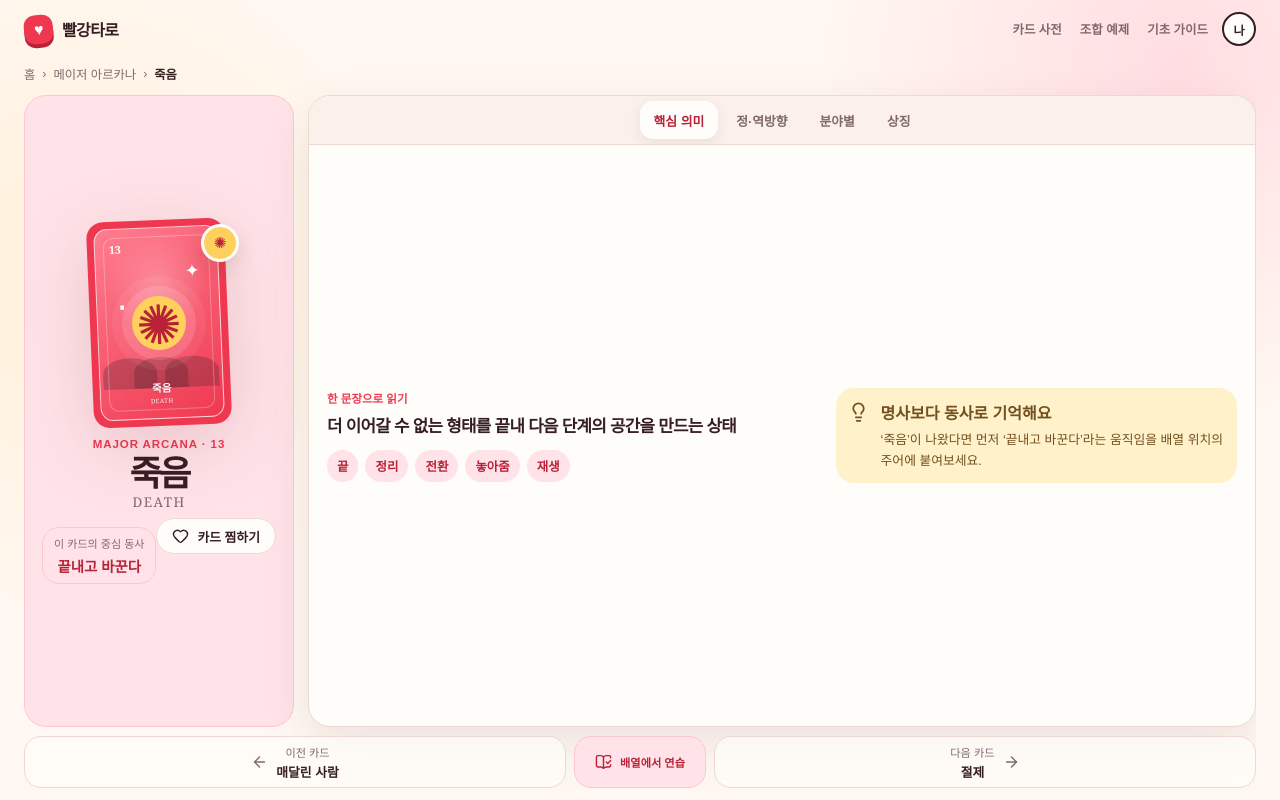
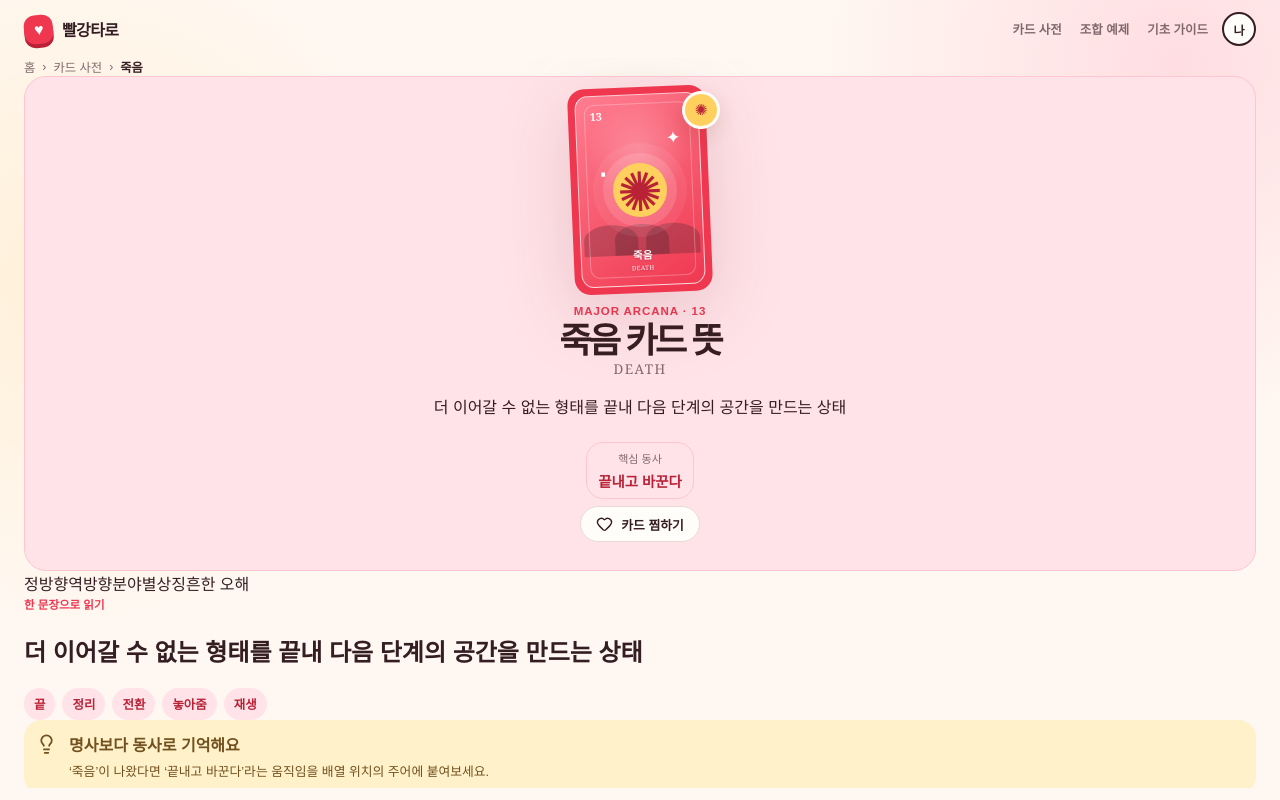
Before and after one commit to startedfrom/red-tarot-learning, a Next.js app: page /cards/death in a window 1280 px wide. Built offline with nearby package versions, Linux system fonts and the light colour scheme.

Commit message:
feat: publish long-form card meanings

```diff
--- a/app/cards/[cardId]/page.tsx
+++ b/app/cards/[cardId]/page.tsx
@@ -1,39 +1,28 @@
 import type { Metadata } from "next";
-import Link from "next/link";
+import { notFound } from "next/navigation";
 import { AppShell } from "../../components/AppShell";
 import { CardDetail } from "../../components/CardDetail";
-import { getCard } from "../../data/cards";
+import { allCards, getCard } from "../../data/cards";
 
-export const metadata: Metadata = {
-  title: "카드 상세",
-};
+type Props = { params: Promise<{ cardId: string }> };
 
-export default async function CardPage({
-  params,
-}: {
-  params: Promise<{ cardId: string }>;
-}) {
+export function generateStaticParams() {
+  return allCards.map((card) => ({ cardId: card.id }));
+}
+
+export async function generateMetadata({ params }: Props): Promise<Metadata> {
   const { cardId } = await params;
   const card = getCard(cardId);
+  if (!card) return { title: "카드를 찾지 못했어요", robots: { index: false, follow: false } };
 
-  if (!card) {
-    return (
-      <AppShell active="cards">
-        <section className="empty-state">
-          <span aria-hidden="true">?</span>
-          <h1>카드를 찾지 못했어요</h1>
-          <p>주소가 바뀌었거나 아직 준비되지 않은 카드예요.</p>
-          <Link className="primary-button" href="/cards/the-fool">
-            바보 카드부터 보기
-          </Link>
-        </section>
-      </AppShell>
-    );
-  }
+  const title = `${card.nameKo} 카드 뜻 — 정방향·역방향·분야별 해석`;
+  const description = `${card.nameKo}(${card.nameEn})의 핵심 동사 ${card.coreVerb}, 정방향과 역방향, 연애·재물·건강 의미를 근거부터 알아보세요.`;
+  return { title, description, alternates: { canonical: `/cards/${card.id}` }, openGraph: { title, description, type: "article" } };
+}
 
-  return (
-    <AppShell active="cards">
-      <CardDetail card={card} />
-    </AppShell>
-  );
+export default async function CardPage({ params }: Props) {
+  const { cardId } = await params;
+  const card = getCard(cardId);
+  if (!card) notFound();
+  return <AppShell active="cards"><CardDetail card={card} /></AppShell>;
 }
--- a/app/components/CardDetail.tsx
+++ b/app/components/CardDetail.tsx
@@ -1,303 +1,67 @@
-"use client";
-
-import {
-  ArrowLeft,
-  ArrowRight,
-  Bookmark,
-  BookOpenCheck,
-  Heart,
-  Lightbulb,
-} from "lucide-react";
+import { ArrowLeft, ArrowRight, BookOpenCheck, Lightbulb } from "lucide-react";
 import Link from "next/link";
-import { useEffect, useRef, useState } from "react";
-import { allCards, type Category, type TarotCard } from "../data/cards";
-import {
-  safeReadProgress,
-  safeWriteProgress,
-  toggleFavorite,
-} from "../lib/progress";
+import { allCards, type TarotCard } from "../data/cards";
+import { publicReadings } from "../lib/public-content";
+import { FavoriteButton } from "./FavoriteButton";
+import { LongFormContents } from "./LongFormContents";
 import { SafetyNote } from "./SafetyNote";
 import { TarotCardVisual } from "./TarotCardVisual";
 
-const tabs = ["핵심 의미", "정·역방향", "분야별", "상징"] as const;
-const categories: { id: Category; label: string }[] = [
-  { id: "love", label: "연애" },
-  { id: "money", label: "재물" },
-  { id: "health", label: "건강" },
-];
+const categoryLabels = { love: "연애", money: "재물", health: "건강" } as const;
 
 export function CardDetail({ card }: { card: TarotCard }) {
-  const [activeTab, setActiveTab] = useState(0);
-  const [category, setCategory] = useState<Category>("love");
-  const [favorite, setFavorite] = useState(false);
-  const [saveMessage, setSaveMessage] = useState("");
-  const tabRefs = useRef<Array<HTMLButtonElement | null>>([]);
   const cardIndex = allCards.findIndex((item) => item.id === card.id);
-  const previousCard =
-    allCards[(cardIndex - 1 + allCards.length) % allCards.length];
+  const previousCard = allCards[(cardIndex - 1 + allCards.length) % allCards.length];
   const nextCard = allCards[(cardIndex + 1) % allCards.length];
-
-  useEffect(() => {
-    const timer = window.setTimeout(() => {
-      try {
-        const progress = safeReadProgress(window.localStorage);
-        setFavorite(progress.favoriteCardIds.includes(card.id));
-      } catch {
-        setSaveMessage("이 브라우저에서는 즐겨찾기를 저장할 수 없어요.");
-      }
-    }, 0);
-
-    return () => window.clearTimeout(timer);
-  }, [card.id]);
-
-  function handleFavorite() {
-    let storage: Storage | undefined;
-    try {
-      storage = window.localStorage;
-    } catch {
-      setSaveMessage("이 브라우저에서는 즐겨찾기를 저장할 수 없어요.");
-      return;
-    }
-
-    const current = safeReadProgress(storage);
-    const next = toggleFavorite(current, card.id);
-    const saved = safeWriteProgress(storage, next);
-    setFavorite(next.favoriteCardIds.includes(card.id));
-    setSaveMessage(saved ? "즐겨찾기를 업데이트했어요." : "즐겨찾기를 저장하지 못했어요.");
-  }
-
-  function handleTabKeyDown(event: React.KeyboardEvent<HTMLButtonElement>) {
-    let nextIndex = activeTab;
-
-    if (event.key === "ArrowRight") nextIndex = (activeTab + 1) % tabs.length;
-    else if (event.key === "ArrowLeft")
-      nextIndex = (activeTab - 1 + tabs.length) % tabs.length;
-    else if (event.key === "Home") nextIndex = 0;
-    else if (event.key === "End") nextIndex = tabs.length - 1;
-    else return;
-
-    event.preventDefault();
-    setActiveTab(nextIndex);
-    tabRefs.current[nextIndex]?.focus();
-  }
+  const relatedReadings = publicReadings
+    .filter((reading) => reading.cards.some((item) => item.cardId === card.id))
+    .slice(0, 3);
 
   return (
-    <article className="card-detail">
-      <div className="detail-breadcrumb">
-        <Link href="/">홈</Link>
-        <span aria-hidden="true">›</span>
-        <span>{card.arcana === "major" ? "메이저 아르카나" : "마이너 아르카나"}</span>
-        <span aria-hidden="true">›</span>
-        <strong>{card.nameKo}</strong>
+    <article className="card-article">
+      <div className="detail-breadcrumb"><Link href="/">홈</Link><span aria-hidden="true">›</span><Link href="/cards">카드 사전</Link><span aria-hidden="true">›</span><strong>{card.nameKo}</strong></div>
+
+      <header className="card-detail-hero">
+        <div className="detail-visual-wrap"><TarotCardVisual card={card} size="large" priority /><span className="detail-sticker" aria-hidden="true">{card.visual.glyph}</span></div>
+        <div className="detail-heading">
+          <span className="eyebrow">{card.arcana === "major" ? "MAJOR ARCANA" : "MINOR ARCANA"} · {card.number}</span>
+          <h1>{card.nameKo} 카드 뜻</h1>
+          <p className="english-name">{card.nameEn}</p>
+          <p className="card-answer">{card.coreMeaning}</p>
+          <div className="verb-card"><span>핵심 동사</span><strong>{card.coreVerb}</strong></div>
+          <FavoriteButton cardId={card.id} />
+        </div>
+      </header>
+
+      <LongFormContents label={`${card.nameKo} 카드 설명 목차`} links={[
+        { href: "#upright", label: "정방향" },
+        { href: "#reversed", label: "역방향" },
+        { href: "#categories", label: "분야별" },
+        { href: "#symbols", label: "상징" },
+        { href: "#mistakes", label: "흔한 오해" },
+      ]} />
+
+      <section className="meaning-summary article-section">
+        <span className="panel-label">한 문장으로 읽기</span>
+        <h2>{card.coreMeaning}</h2>
+        <div className="keyword-list">{card.keywords.map((keyword) => <span key={keyword}>{keyword}</span>)}</div>
+        <aside className="reading-tip"><Lightbulb aria-hidden="true" /><div><strong>명사보다 동사로 기억해요</strong><p>‘{card.nameKo}’이 나왔다면 ‘{card.coreVerb}’라는 움직임을 배열 위치의 주어에 붙여보세요.</p></div></aside>
+      </section>
+
+      <div className="orientation-grid article-section-group">
+        <section className="orientation-card" id="upright"><span className="soft-pill">정방향</span><h2>{card.upright.summary}</h2><h3>잘 표현될 때</h3><ul>{card.upright.positive.map((item) => <li key={item}>{item}</li>)}</ul><h3>주의할 점</h3><ul>{card.upright.caution.map((item) => <li key={item}>{item}</li>)}</ul></section>
+        <section className="orientation-card reversed-card" id="reversed"><span className="dark-pill">역방향 · {card.reversed.mode}</span><h2>{card.reversed.summary}</h2><h3>다시 볼 가능성</h3><ul>{card.reversed.positive.map((item) => <li key={item}>{item}</li>)}</ul><h3>주의할 점</h3><ul>{card.reversed.caution.map((item) => <li key={item}>{item}</li>)}</ul></section>
       </div>
 
-      <div className="card-detail-hero">
-        <div className="detail-visual-wrap">
-          <TarotCardVisual card={card} size="large" priority />
-          <span className="detail-sticker" aria-hidden="true">
-            {card.visual.glyph}
-          </span>
-        </div>
-        <div className="detail-heading">
-          <span className="eyebrow">
-            {card.arcana === "major" ? "MAJOR ARCANA" : "MINOR ARCANA"} · {card.number}
-          </span>
-          <h1>{card.nameKo}</h1>
-          <p className="english-name">{card.nameEn}</p>
-          <div className="verb-card">
-            <span>이 카드의 중심 동사</span>
-            <strong>{card.coreVerb}</strong>
-          </div>
-          <button
-            className={`favorite-button ${favorite ? "is-favorite" : ""}`}
-            type="button"
-            onClick={handleFavorite}
-            aria-pressed={favorite}
-          >
-            <Heart aria-hidden="true" />
-            {favorite ? "찜한 카드" : "카드 찜하기"}
-          </button>
-          <p className="save-message" role="status" aria-live="polite">
-            {saveMessage}
-          </p>
-        </div>
-      </div>
+      <section className="article-section" id="categories"><span className="panel-label">질문 분야에 맞춰 읽기</span><h2>분야별 의미</h2><div className="category-article-grid">{Object.entries(categoryLabels).map(([key, label]) => { const category = key as keyof typeof card.categories; return <section key={key}><h3>{`${label}에서 읽기`}</h3><p><strong>정방향</strong> {card.categories[category].upright}</p><p><strong>역방향</strong> {card.categories[category].reversed}</p>{category === "health" ? <SafetyNote /> : null}</section>; })}</div></section>
 
-      <section className="detail-learning-card">
-        <div className="detail-tabs" role="tablist" aria-label="카드 해설">
-          {tabs.map((tab, index) => (
-            <button
-              key={tab}
-              ref={(element) => {
-                tabRefs.current[index] = element;
-              }}
-              type="button"
-              role="tab"
-              id={`card-tab-${index}`}
-              aria-controls={`card-panel-${index}`}
-              aria-selected={activeTab === index}
-              tabIndex={activeTab === index ? 0 : -1}
-              onClick={() => setActiveTab(index)}
-              onKeyDown={handleTabKeyDown}
-            >
-              {tab}
-            </button>
-          ))}
-        </div>
+      <section className="article-section" id="symbols"><span className="panel-label">카드 그림의 단서</span><h2>상징으로 더 깊이 읽기</h2><div className="symbol-grid">{card.symbolism.map((item) => <section key={item.symbol}><span aria-hidden="true">✦</span><h3>{item.symbol}</h3><p>{item.meaning}</p></section>)}</div></section>
 
-        <div
-          className="detail-panel"
-          role="tabpanel"
-          id={`card-panel-${activeTab}`}
-          aria-labelledby={`card-tab-${activeTab}`}
-          tabIndex={0}
-        >
-          {activeTab === 0 ? (
-            <div className="meaning-layout">
-              <div>
-                <span className="panel-label">한 문장으로 읽기</span>
-                <h2>{card.coreMeaning}</h2>
-                <div className="keyword-list">
-                  {card.keywords.map((keyword) => (
-                    <span key={keyword}>{keyword}</span>
-                  ))}
-                </div>
-              </div>
-              <aside className="reading-tip">
-                <Lightbulb aria-hidden="true" />
-                <div>
-                  <strong>명사보다 동사로 기억해요</strong>
-                  <p>
-                    &lsquo;{card.nameKo}&rsquo;이 나왔다면 먼저 &lsquo;
-                    {card.coreVerb}&rsquo;라는 움직임을 배열 위치의 주어에
-                    붙여보세요.
-                  </p>
-                </div>
-              </aside>
-            </div>
-          ) : null}
+      <aside className="mistake-note" id="mistakes"><div><strong>흔한 오해</strong><p>{card.commonMistakes[0]}</p></div></aside>
 
-          {activeTab === 1 ? (
-            <div className="orientation-grid">
-              <section className="orientation-card">
-                <div className="orientation-title">
-                  <TarotCardVisual card={card} size="small" />
-                  <div>
-                    <span className="soft-pill">정방향</span>
-                    <h2>{card.upright.summary}</h2>
-                  </div>
-                </div>
-                <h3>잘 표현될 때</h3>
-                <ul>
-                  {card.upright.positive.map((item) => (
-                    <li key={item}>{item}</li>
-                  ))}
-                </ul>
-                <h3>주의할 점</h3>
-                <ul>
-                  {card.upright.caution.map((item) => (
-                    <li key={item}>{item}</li>
-                  ))}
-                </ul>
-              </section>
-              <section className="orientation-card reversed-card">
-                <div className="orientation-title">
-                  <TarotCardVisual
-                    card={card}
-                    orientation="reversed"
-                    size="small"
-                  />
-                  <div>
-                    <span className="dark-pill">역방향 · {card.reversed.mode}</span>
-                    <h2>{card.reversed.summary}</h2>
-                  </div>
-                </div>
-                <h3>다시 볼 가능성</h3>
-                <ul>
-                  {card.reversed.positive.map((item) => (
-                    <li key={item}>{item}</li>
-                  ))}
-                </ul>
-                <h3>주의할 점</h3>
-                <ul>
-                  {card.reversed.caution.map((item) => (
-                    <li key={item}>{item}</li>
-                  ))}
-                </ul>
-              </section>
-            </div>
-          ) : null}
+      {relatedReadings.length ? <section className="article-section related-reading-list"><span className="panel-label">실제 조합에서 확인하기</span><h2>{card.nameKo}이 포함된 조합</h2>{relatedReadings.map((reading) => <Link href={`/readings/${reading.id}`} key={reading.id}><span>{reading.question}</span><strong>{reading.headline}</strong><ArrowRight aria-hidden="true" /></Link>)}</section> : null}
 
-          {activeTab === 2 ? (
-            <div>
-              <div className="category-switch" aria-label="해석 분야">
-                {categories.map((item) => (
-                  <button
-                    key={item.id}
-                    type="button"
-                    className={category === item.id ? "is-active" : ""}
-                    onClick={() => setCategory(item.id)}
-                    aria-pressed={category === item.id}
-                  >
-                    {item.label}
-                  </button>
-                ))}
-              </div>
-              <div className="category-meaning-grid">
-                <section>
-                  <span className="soft-pill">정방향</span>
-                  <h2>{card.categories[category].upright}</h2>
-                </section>
-                <section>
-                  <span className="dark-pill">역방향</span>
-                  <h2>{card.categories[category].reversed}</h2>
-                </section>
-              </div>
-              {category === "health" ? <SafetyNote /> : null}
-            </div>
-          ) : null}
-
-          {activeTab === 3 ? (
-            <div className="symbol-layout">
-              <div className="symbol-grid">
-                {card.symbolism.map((item) => (
-                  <section key={item.symbol}>
-                    <span aria-hidden="true">✦</span>
-                    <h2>{item.symbol}</h2>
-                    <p>{item.meaning}</p>
-                  </section>
-                ))}
-              </div>
-              <aside className="mistake-note">
-                <Bookmark aria-hidden="true" />
-                <div>
-                  <strong>흔한 오해</strong>
-                  <p>{card.commonMistakes[0]}</p>
-                </div>
-              </aside>
-            </div>
-          ) : null}
-        </div>
-      </section>
-
-      <div className="card-pagination">
-        <Link href={`/cards/${previousCard.id}`}>
-          <ArrowLeft aria-hidden="true" />
-          <span>
-            이전 카드 <strong>{previousCard.nameKo}</strong>
-          </span>
-        </Link>
-        <Link href={`/practice/love-three-001`} className="practice-promo">
-          <BookOpenCheck aria-hidden="true" />
-          배열에서 연습
-        </Link>
-        <Link href={`/cards/${nextCard.id}`}>
-          <span>
-            다음 카드 <strong>{nextCard.nameKo}</strong>
-          </span>
-          <ArrowRight aria-hidden="true" />
-        </Link>
-      </div>
+      <div className="card-pagination"><Link href={`/cards/${previousCard.id}`}><ArrowLeft aria-hidden="true" /><span>이전 카드 <strong>{previousCard.nameKo}</strong></span></Link><Link href="/practice/love-three-001" className="practice-promo"><BookOpenCheck aria-hidden="true" /> 배열에서 연습</Link><Link href={`/cards/${nextCard.id}`}><span>다음 카드 <strong>{nextCard.nameKo}</strong></span><ArrowRight aria-hidden="true" /></Link></div>
     </article>
   );
 }
--- /dev/null
+++ b/app/components/FavoriteButton.tsx
@@ -0,0 +1,45 @@
+"use client";
+
+import { Heart } from "lucide-react";
+import { useEffect, useState } from "react";
+import {
+  safeReadProgress,
+  safeWriteProgress,
+  toggleFavorite,
+} from "../lib/progress";
+
+export function FavoriteButton({ cardId }: { cardId: string }) {
+  const [favorite, setFavorite] = useState(false);
+  const [message, setMessage] = useState("");
+
+  useEffect(() => {
+    const timer = window.setTimeout(() => {
+      try {
+        setFavorite(safeReadProgress(window.localStorage).favoriteCardIds.includes(cardId));
+      } catch {
+        setMessage("이 브라우저에서는 즐겨찾기를 저장할 수 없어요.");
+      }
+    }, 0);
+    return () => window.clearTimeout(timer);
+  }, [cardId]);
+
+  function toggle() {
+    try {
+      const next = toggleFavorite(safeReadProgress(window.localStorage), cardId);
+      const saved = safeWriteProgress(window.localStorage, next);
+      setFavorite(next.favoriteCardIds.includes(cardId));
+      setMessage(saved ? "즐겨찾기를 업데이트했어요." : "즐겨찾기를 저장하지 못했어요.");
+    } catch {
+      setMessage("이 브라우저에서는 즐겨찾기를 저장할 수 없어요.");
+    }
+  }
+
+  return (
+    <div className="favorite-control">
+      <button className={`favorite-button ${favorite ? "is-favorite" : ""}`} type="button" onClick={toggle} aria-pressed={favorite}>
+        <Heart aria-hidden="true" /> {favorite ? "찜한 카드" : "카드 찜하기"}
+      </button>
+      <p className="save-message" role="status" aria-live="polite">{message}</p>
+    </div>
+  );
+}
--- /dev/null
+++ b/app/components/LongFormContents.tsx
@@ -0,0 +1,9 @@
+export type ContentLink = { href: `#${string}`; label: string };
+
+export function LongFormContents({ label, links }: { label: string; links: ContentLink[] }) {
+  return (
+    <nav className="long-form-contents" aria-label={label}>
+      {links.map((link) => <a href={link.href} key={link.href}>{link.label}</a>)}
+    </nav>
+  );
+}
```
Also changed, not shown: 1 other file (tests, documents, lock files or other folders).
